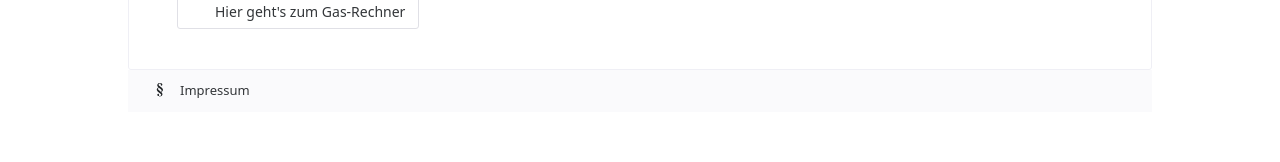
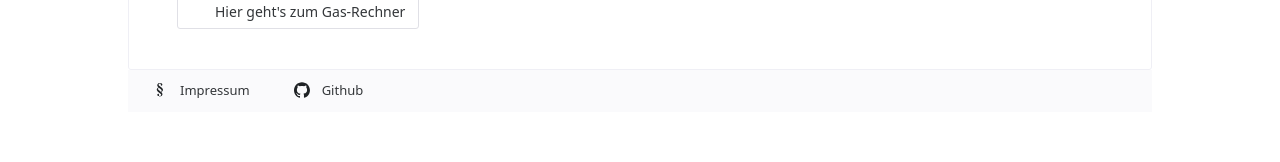
Before and after one commit to mrsimpson/energy, a Vue app: page / in a window 1280 px wide. Shown: the part 475-637 px from the top of the page. Built offline with nearby package versions, Linux system fonts and the light colour scheme; some icons are missing.

Commit message:
Adds github link to footer

```diff
--- a/src/components/TheFooter.vue
+++ b/src/components/TheFooter.vue
@@ -5,6 +5,7 @@ import { RouterLink, useRoute } from "vue-router";
 import renderIcon from '@/lib/renderIcon'
 
 import ParagraphIcon from '@/components/icons/ParagraphIcon.vue'
+import GithubIcon from '@/components/icons/GithubIcon.vue'
 
 const route = useRoute()
 const activeKey = ref<string | undefined>("")
@@ -25,6 +26,19 @@ const menuOptions: MenuOption[] = [
     key: 'imprint',
     icon: renderIcon(ParagraphIcon)
   },
+  {
+    label: () =>
+      h(
+        'a',
+        {
+          href: "https://github.com/mrsimpson/energy/",
+          target: "_blank"
+        },
+        { default: () => 'Github' }
+      ),
+    key: 'imprint',
+    icon: renderIcon(GithubIcon)
+  },
 ]
 </script>
 
--- /dev/null
+++ b/src/components/icons/GithubIcon.vue
@@ -0,0 +1,17 @@
+<!-- eslint-disable max-len -->
+<template>
+  <svg
+    viewBox="0 0 136 133"
+    version="1.1"
+    xmlns="http://www.w3.org/2000/svg"
+    xmlns:xlink="http://www.w3.org/1999/xlink"
+    xml:space="preserve"
+    xmlns:serif="http://www.serif.com/"
+  >
+    <g transform="matrix(4.16667,0,0,4.16667,-568,-231.062)">
+      <path
+        d="M152.608,55.455C143.614,55.455 136.32,62.748 136.32,71.746C136.32,78.942 140.987,85.048 147.46,87.202C148.275,87.351 148.572,86.848 148.572,86.417C148.572,86.03 148.558,85.006 148.55,83.646C144.019,84.631 143.063,81.463 143.063,81.463C142.322,79.581 141.254,79.08 141.254,79.08C139.775,78.069 141.366,78.09 141.366,78.09C143.001,78.205 143.861,79.768 143.861,79.768C145.314,82.258 147.674,81.539 148.602,81.122C148.75,80.069 149.171,79.351 149.636,78.944C146.019,78.533 142.216,77.135 142.216,70.893C142.216,69.115 142.851,67.661 143.893,66.522C143.725,66.11 143.166,64.454 144.053,62.211C144.053,62.211 145.42,61.773 148.532,63.881C149.831,63.52 151.225,63.339 152.61,63.333C153.994,63.339 155.387,63.52 156.688,63.881C159.798,61.773 161.163,62.211 161.163,62.211C162.052,64.454 161.493,66.11 161.326,66.522C162.37,67.661 163,69.115 163,70.893C163,77.151 159.191,78.528 155.563,78.931C156.147,79.434 156.668,80.428 156.668,81.948C156.668,84.126 156.648,85.883 156.648,86.417C156.648,86.852 156.942,87.359 157.768,87.2C164.236,85.042 168.899,78.94 168.899,71.746C168.899,62.748 161.605,55.455 152.608,55.455Z"
+      />
+    </g>
+  </svg>
+</template>
```
